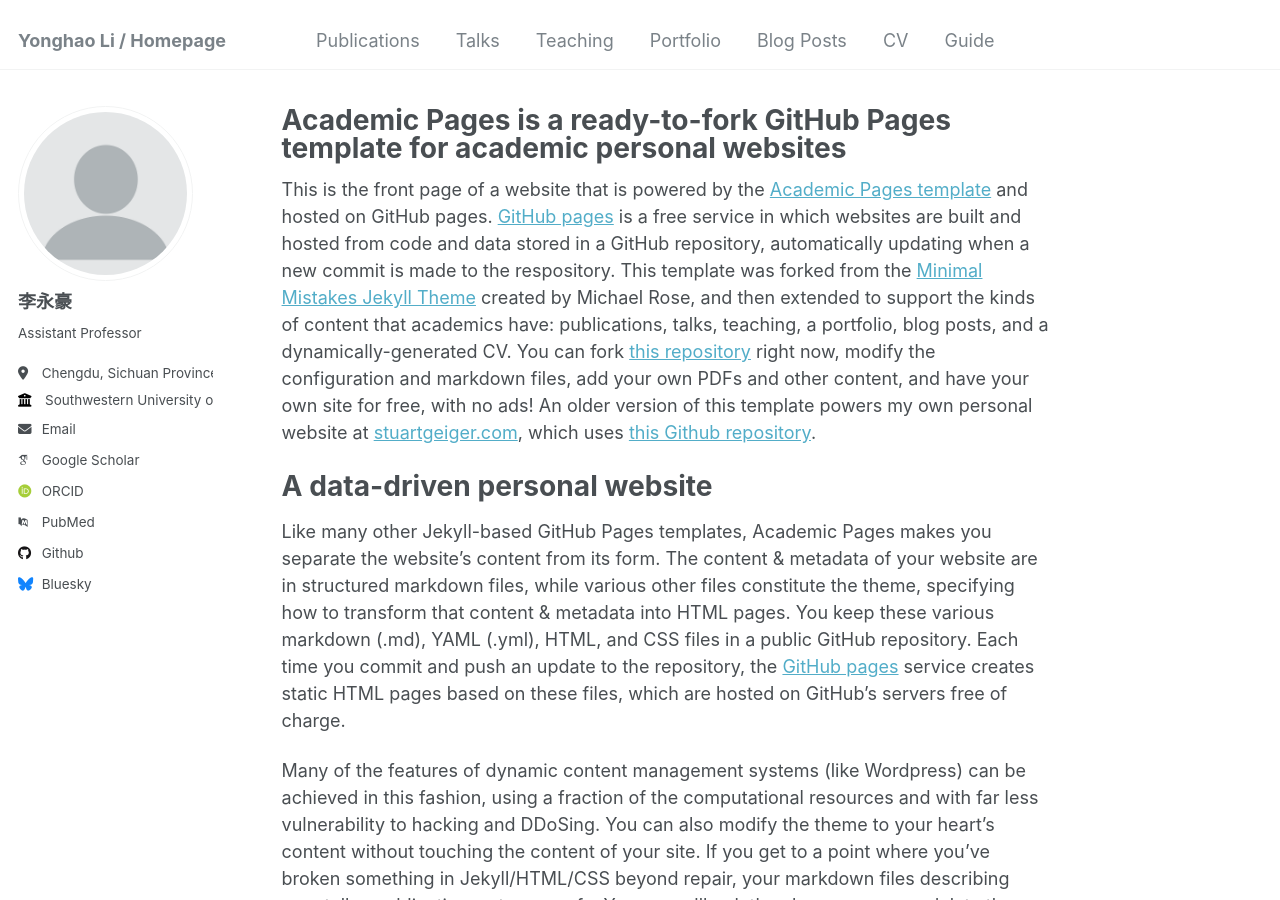
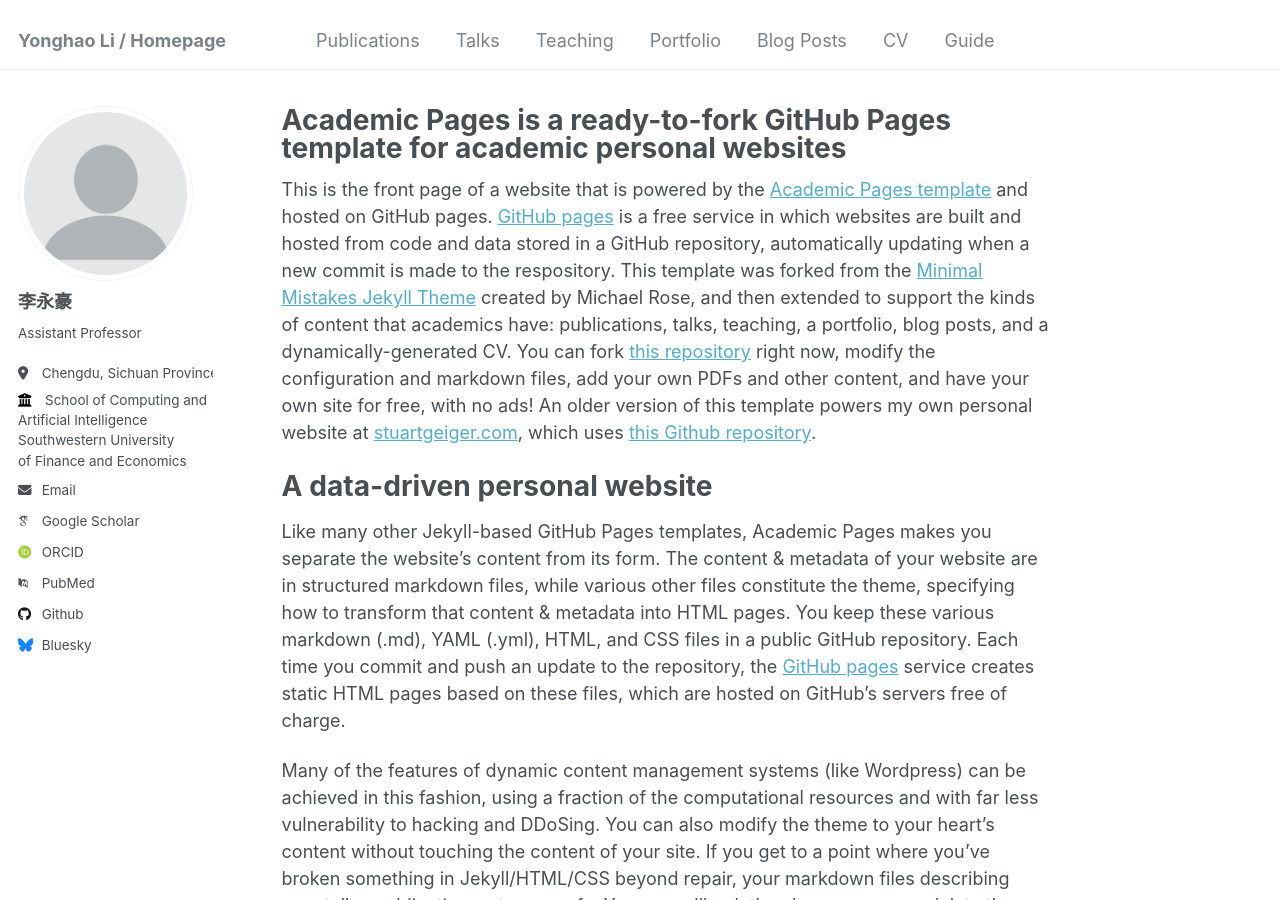
Before and after one commit to li-yonghao/liyonghao0209.github.io, a Jekyll site: the page built from _pages/about.md, in a window 1280 px wide and 900 px high. Built offline with Jekyll 4.4.1, drawn with Linux system fonts in a browser that asks for light colours; some web fonts are replaced.

Commit message:
Update _config.yml

```diff
--- a/_config.yml
+++ b/_config.yml
@@ -26,7 +26,7 @@ author:
   pronouns         : # example: "he/his"
   bio              : "Assistant Professor"
   location         : "Chengdu, Sichuan Province"
-  employer         : "Southwestern University of Finance and Economics"
+  employer         : "School of Computing and <br> Artificial Intelligence <br> Southwestern University <br> of Finance and Economics"
   uri              : # URL
   email            : "liyonghao@swufe.edu.cn"
 
```
